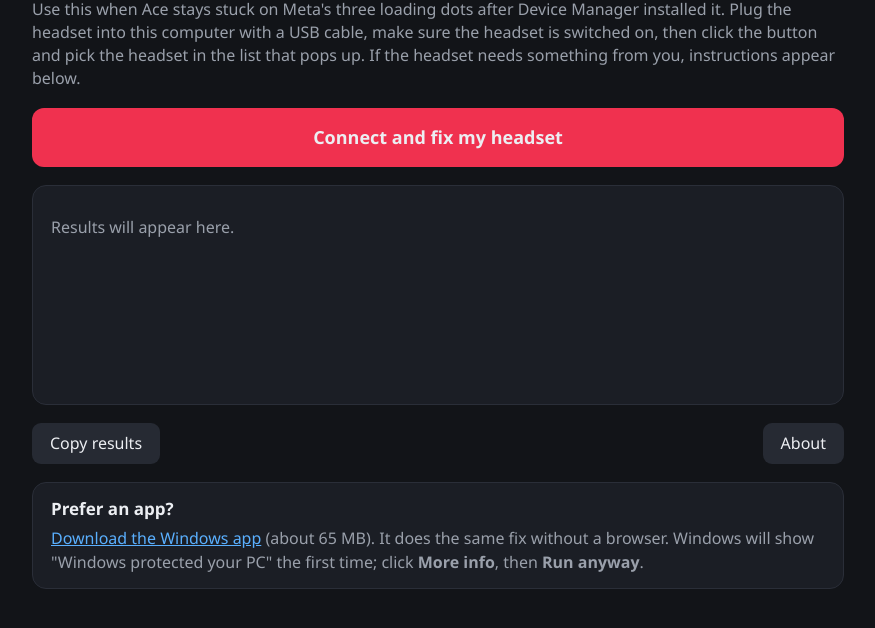
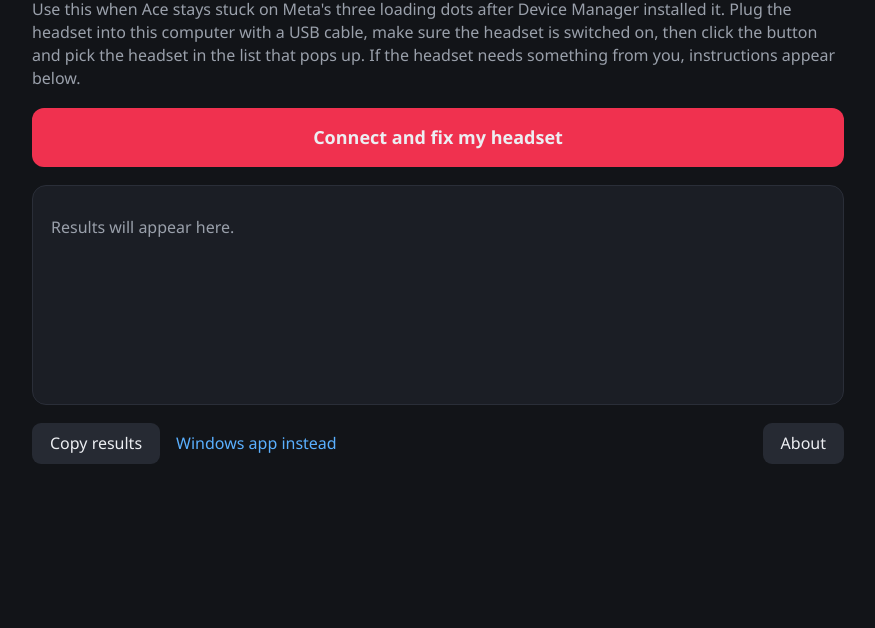
Before and after one commit to ACEXR-LLC/ace-hms-obb-fix, a plain HTML site: page docs/index.html in a window 1280 px wide. Shown: the part 80-708 px from the top of the page, without its empty margins (202-1077 px from the left). Drawn offline with Linux system fonts and the light colour scheme.

Commit message:
fix(web): plain footer link for the app download and an adb kill-server hint

```diff
--- a/docs/index.html
+++ b/docs/index.html
@@ -23,21 +23,20 @@
     </section>
     <footer>
       <button id="copy" class="secondary" type="button">Copy results</button>
+      <a class="app-link" href="AceHeadsetFix.exe" download>Windows app instead</a>
       <span class="spacer"></span>
       <button id="about" class="secondary" type="button">About</button>
     </footer>
-    <section class="card download">
-      <h2>Prefer an app?</h2>
-      <p>
-        <a href="AceHeadsetFix.exe" download>Download the Windows app</a> (about 65 MB). It does the same fix without a browser.
-        Windows will show "Windows protected your PC" the first time; click <strong>More info</strong>, then <strong>Run anyway</strong>.
-      </p>
-    </section>
   </main>
 
   <dialog id="about-dialog">
     <h2>Why does this happen?</h2>
     <p id="why"></p>
+    <h2>Prefer an app?</h2>
+    <p>
+      <a href="AceHeadsetFix.exe" download>Download the Windows app</a> (about 65 MB). It does the same fix without a browser.
+      Windows shows "Windows protected your PC" the first time; click <strong>More info</strong>, then <strong>Run anyway</strong>.
+    </p>
     <footer>
       <span class="version">Ace Headset Fix (web) 1.0.0</span>
       <button id="close-about" class="secondary" type="button">Close</button>
--- a/docs/styles.css
+++ b/docs/styles.css
@@ -190,14 +190,14 @@ footer {
   flex: 1;
 }
 
-.download h2 {
-  margin: 0 0 6px;
-  font-size: 17px;
+.app-link {
+  color: var(--link);
+  text-decoration: none;
+  white-space: nowrap;
 }
 
-.download p {
-  margin: 0;
-  color: var(--muted);
+.app-link:hover {
+  text-decoration: underline;
 }
 
 dialog {
@@ -214,8 +214,12 @@ dialog::backdrop {
 }
 
 dialog h2 {
-  margin: 0 0 10px;
+  margin: 18px 0 10px;
   font-size: 20px;
+}
+
+dialog h2:first-child {
+  margin-top: 0;
 }
 
 dialog p {
--- a/docs/text.js
+++ b/docs/text.js
@@ -22,7 +22,8 @@ export const text = {
 
   deviceBusy:
     "Another program on this computer is already talking to the headset (for example Meta Quest Developer Hub, SideQuest, " +
-    "Meta Quest Link, or a command-line adb). Close it, unplug and replug the headset, then click the button again.",
+    "Meta Quest Link, Unity, or a command-line adb). Close it, unplug and replug the headset, then click the button again. " +
+    "If you have Android developer tools installed, run \"adb kill-server\" in a terminal first; the adb server keeps running after the program that started it closes.",
 
   connectFailed:
     "Couldn't open a connection to the headset. On Windows this usually means the headset's ADB driver isn't the standard " +
```
